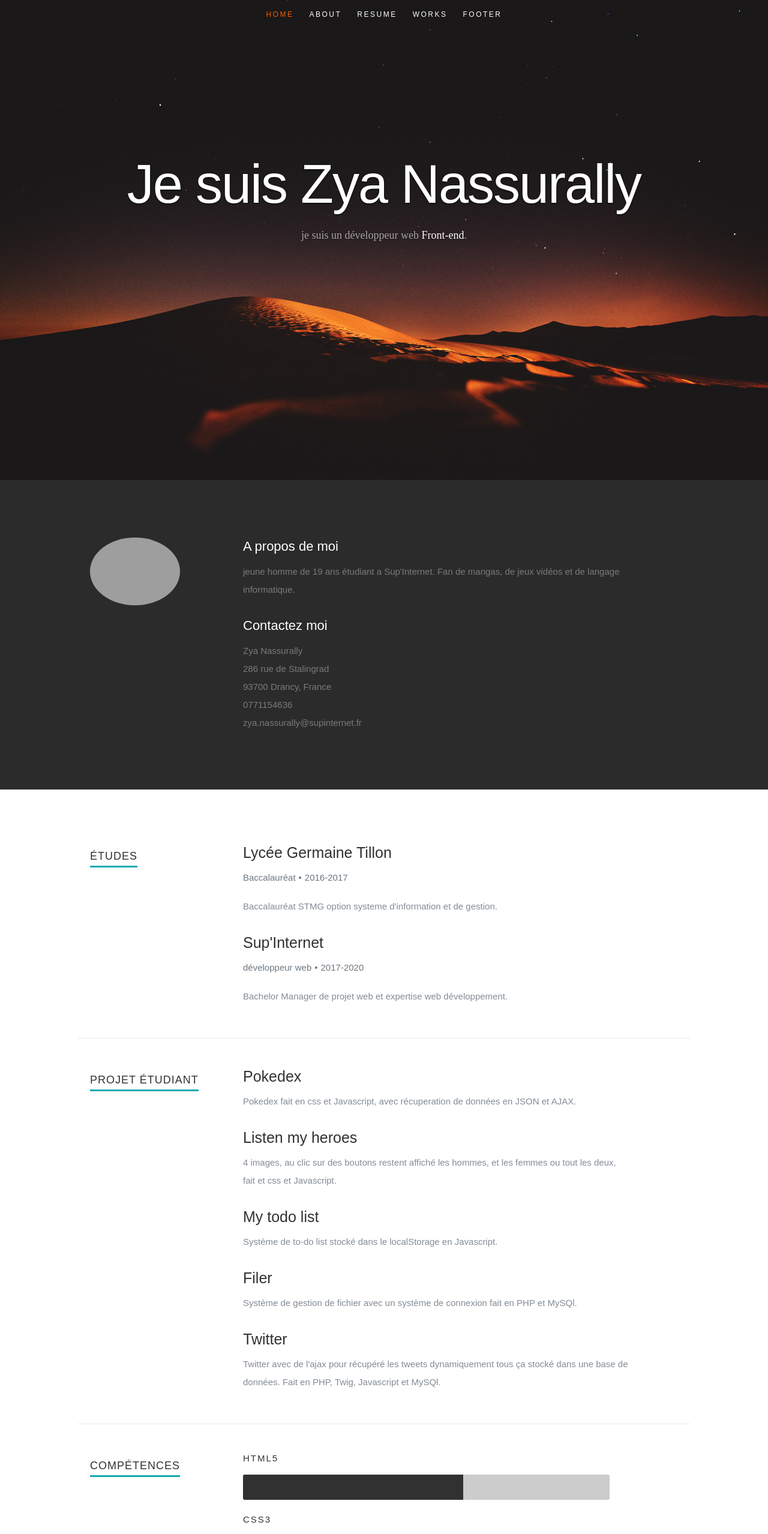
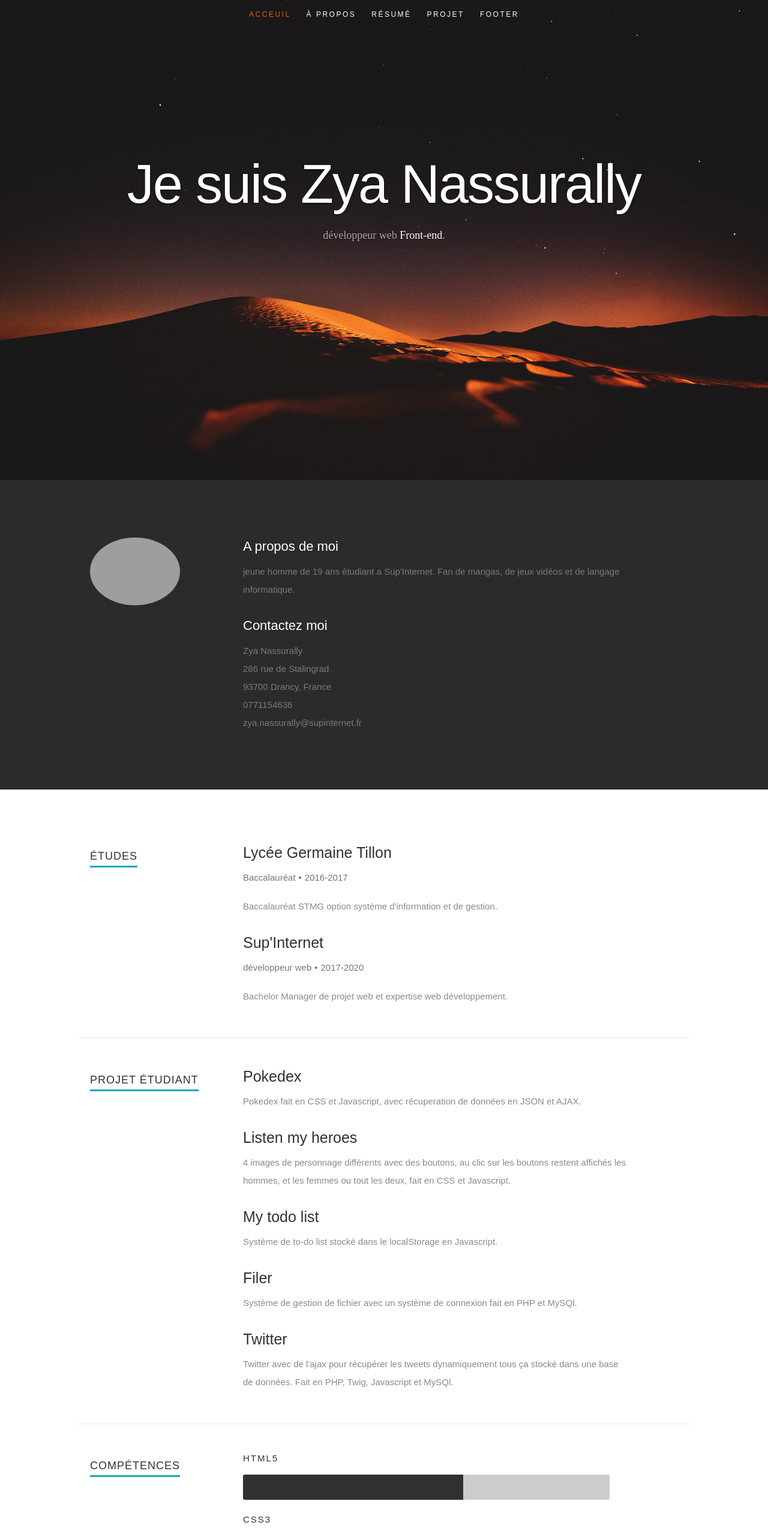
Before and after one commit to Zya04/portfolio, a Gatsby site: page / in a window 1280 px wide. Shown: the top 2557 px of the page at 60% size. Built offline with nearby package versions, Linux system fonts and the light colour scheme; Gatsby itself is replaced by a stand-in of ours; grey boxes are pictures that could not be loaded; some icons are missing; a web font is replaced by a local one.

Commit message:
fixed some sentences

```diff
--- a/src/components/Banner.js
+++ b/src/components/Banner.js
@@ -6,7 +6,7 @@ const Banner = () => (
     <div className="banner-text">
       <h1 className="responsive-headline">Je suis Zya Nassurally</h1>
       <h3>
-        je suis un développeur web <span>Front-end</span>.
+          développeur web <span>Front-end</span>.
       </h3>
       <hr />
       <SocialLinks />
--- a/src/components/Education.js
+++ b/src/components/Education.js
@@ -18,7 +18,7 @@ const Education = () => (
             <em className="date">2016-2017</em>
           </p>
           <p>
-            Baccalauréat STMG option systeme d'information et de gestion.
+            Baccalauréat STMG option système d'information et de gestion.
           </p>
         </div>
       </div>
--- a/src/components/Navigation.js
+++ b/src/components/Navigation.js
@@ -6,22 +6,22 @@ const Navigation = () => (
     <ul id="nav" className="nav">
       <li className="current">
         <a className="smoothscroll" href="#home">
-          Home
+          Acceuil
         </a>
       </li>
       <li>
         <a className="smoothscroll" href="#about">
-          About
+          à propos
         </a>
       </li>
       <li>
         <a className="smoothscroll" href="#resume">
-          Resume
+          résumé
         </a>
       </li>
       <li>
         <a className="smoothscroll" href="#portfolio">
-          Works
+          projet
         </a>
       </li>
       <li>
--- a/src/components/Work.js
+++ b/src/components/Work.js
@@ -13,7 +13,7 @@ const Work = () => (
         <div className="twelve columns">
           <h3>Pokedex</h3>
           <p>
-            Pokedex fait en css et Javascript, avec récuperation de données
+            Pokedex fait en CSS et Javascript, avec récuperation de données
             en JSON et AJAX.
           </p>
         </div>
@@ -23,9 +23,9 @@ const Work = () => (
         <div className="twelve columns">
           <h3>Listen my heroes</h3>
           <p>
-            4 images, au clic sur des boutons restent affiché
-            les hommes, et les femmes ou tout les deux, fait et
-            css et Javascript.
+            4 images de personnage différents avec des boutons, au clic sur les boutons restent affichés
+            les hommes, et les femmes ou tout les deux, fait en
+            CSS et Javascript.
           </p>
         </div>
       </div>
@@ -51,7 +51,7 @@ const Work = () => (
         <div className="twelve columns">
           <h3>Twitter</h3>
           <p>
-            Twitter avec de l'ajax pour récupéré les tweets
+            Twitter avec de l'ajax pour récupérer les tweets
             dynamiquement tous ça stocké dans une base de données.
             Fait en PHP, Twig, Javascript et MySQl.
           </p>
```
